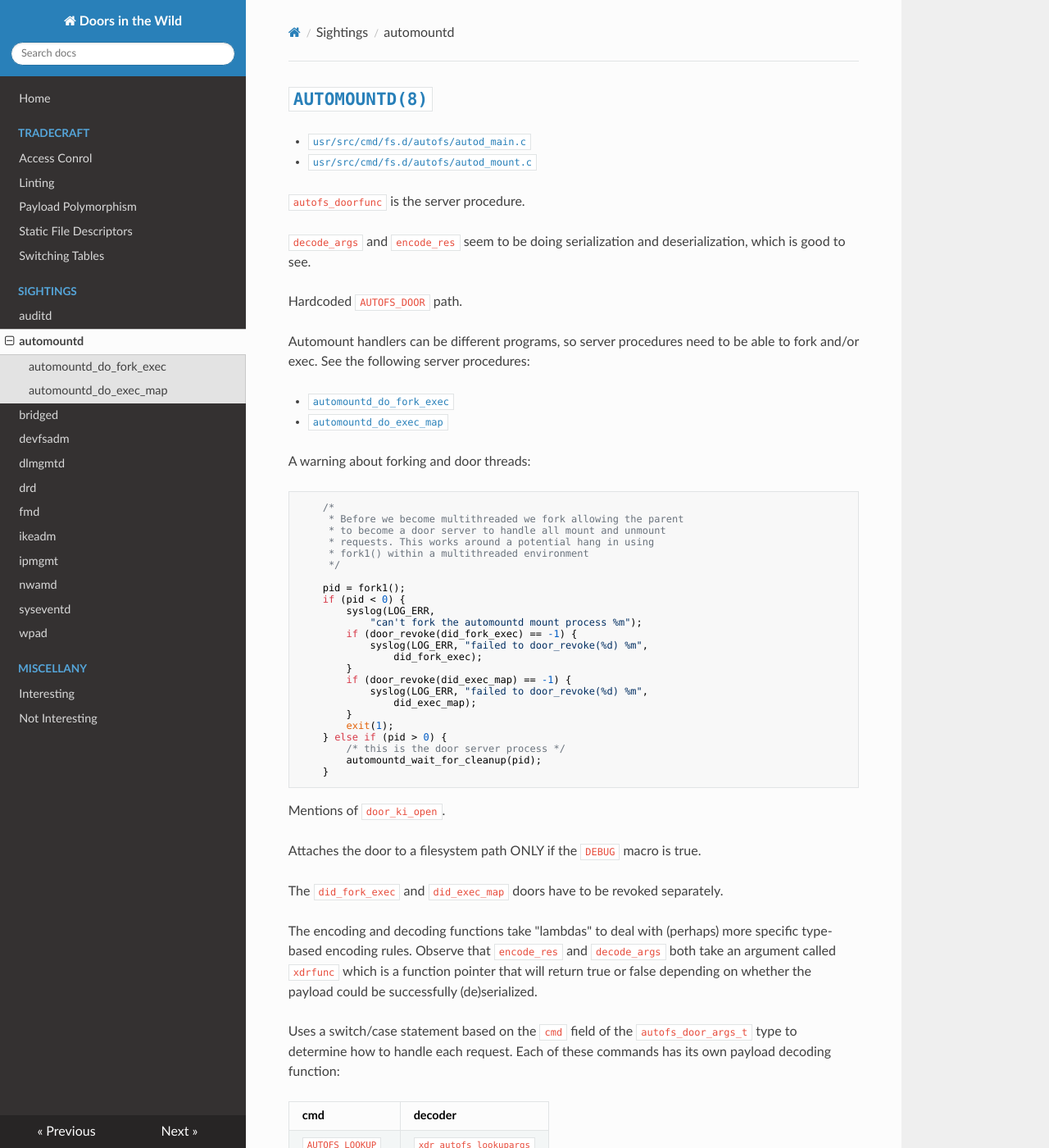
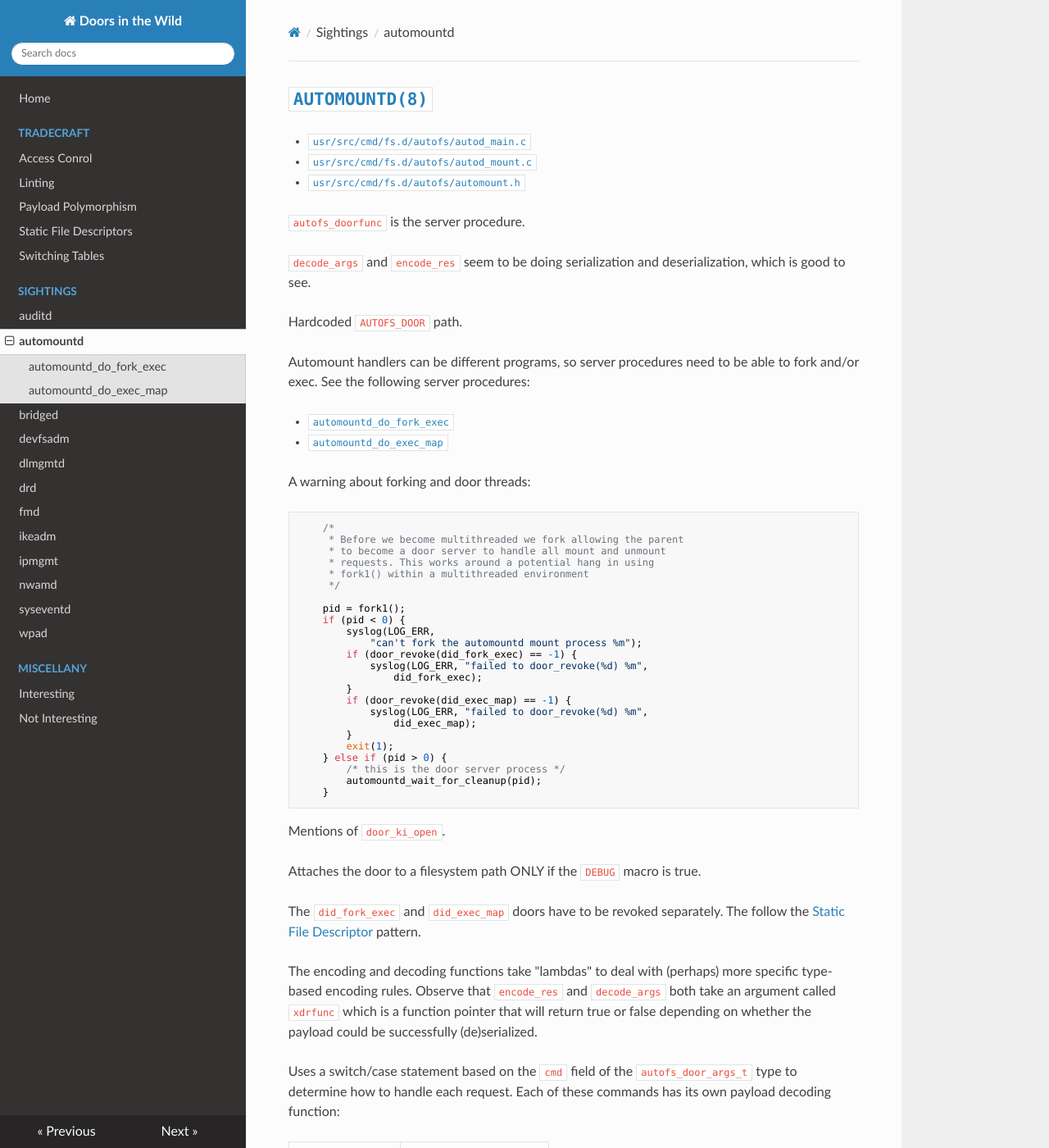
Before and after one commit to robertdfrench/doors-in-the-wild, an MkDocs documentation site: the page built from docs/automountd.md, in a window 1280 px wide and 1400 px high. Shown: the whole window at 82% size. Built offline with MkDocs 1.6.1, drawn with Linux system fonts in a browser that asks for light colours; nearby versions of some CDN libraries.

Commit message:
Cover the automount header file

```diff
--- a/docs/automountd.md
+++ b/docs/automountd.md
@@ -2,6 +2,7 @@
 
 * [`usr/src/cmd/fs.d/autofs/autod_main.c`](https://github.com/illumos/illumos-gate/blob/master/usr/src/cmd/fs.d/autofs/autod_main.c)
 * [`usr/src/cmd/fs.d/autofs/autod_mount.c`](https://github.com/illumos/illumos-gate/blob/master/usr/src/cmd/fs.d/autofs/autod_mount.c)
+* [`usr/src/cmd/fs.d/autofs/automount.h`](https://github.com/illumos/illumos-gate/blob/master/usr/src/cmd/fs.d/autofs/automount.h)
 
 `autofs_doorfunc` is the server procedure.
 
@@ -49,7 +50,8 @@ Mentions of `door_ki_open`.
 
 Attaches the door to a filesystem path ONLY if the `DEBUG` macro is true.
 
-The `did_fork_exec` and `did_exec_map` doors have to be revoked separately.
+The `did_fork_exec` and `did_exec_map` doors have to be revoked separately. The
+follow the [Static File Descriptor](static_file_descriptor.md) pattern.
 
 The encoding and decoding functions take "lambdas" to deal with (perhaps) more
 specific type-based encoding rules. Observe that `encode_res` and `decode_args`
```
